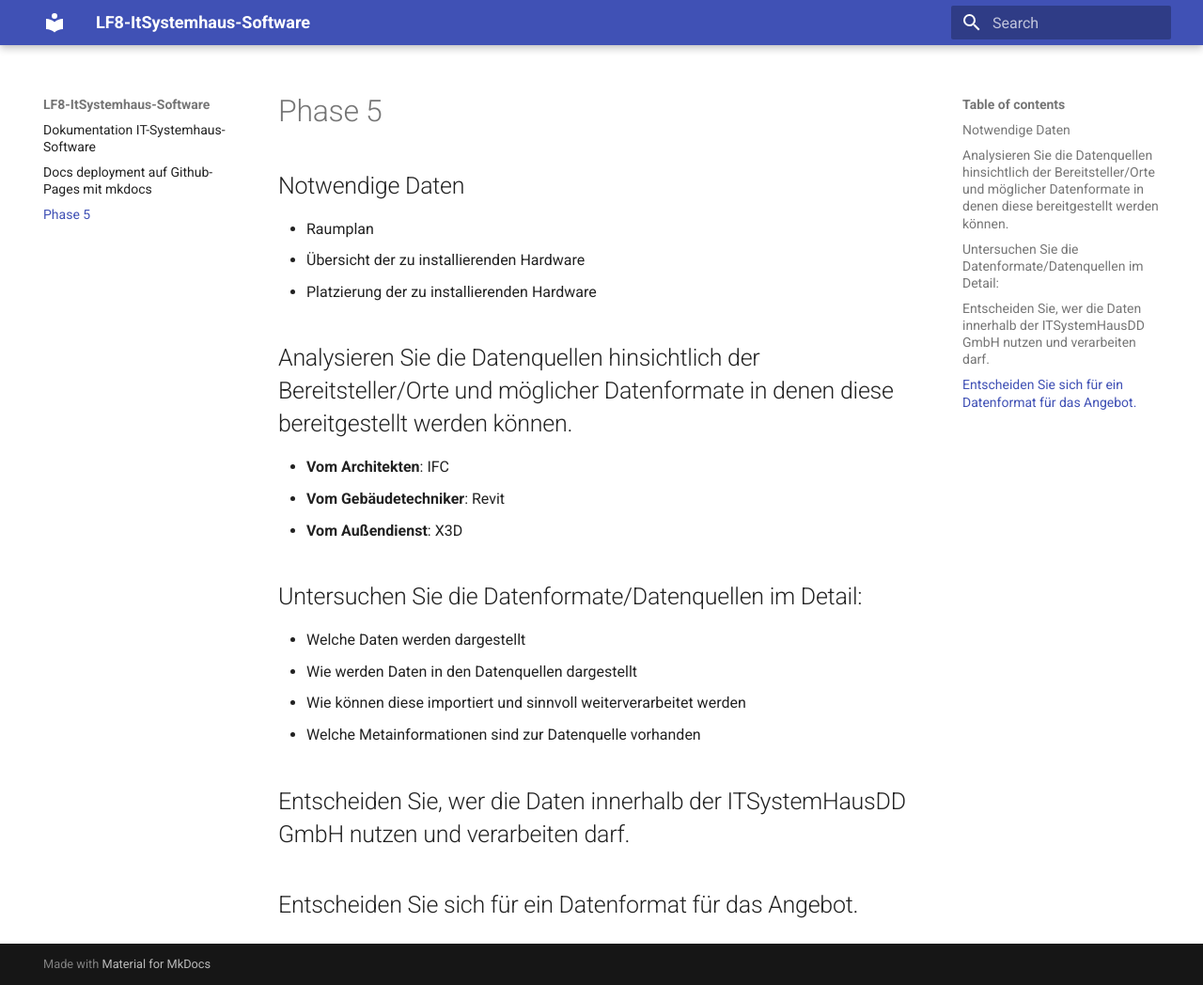
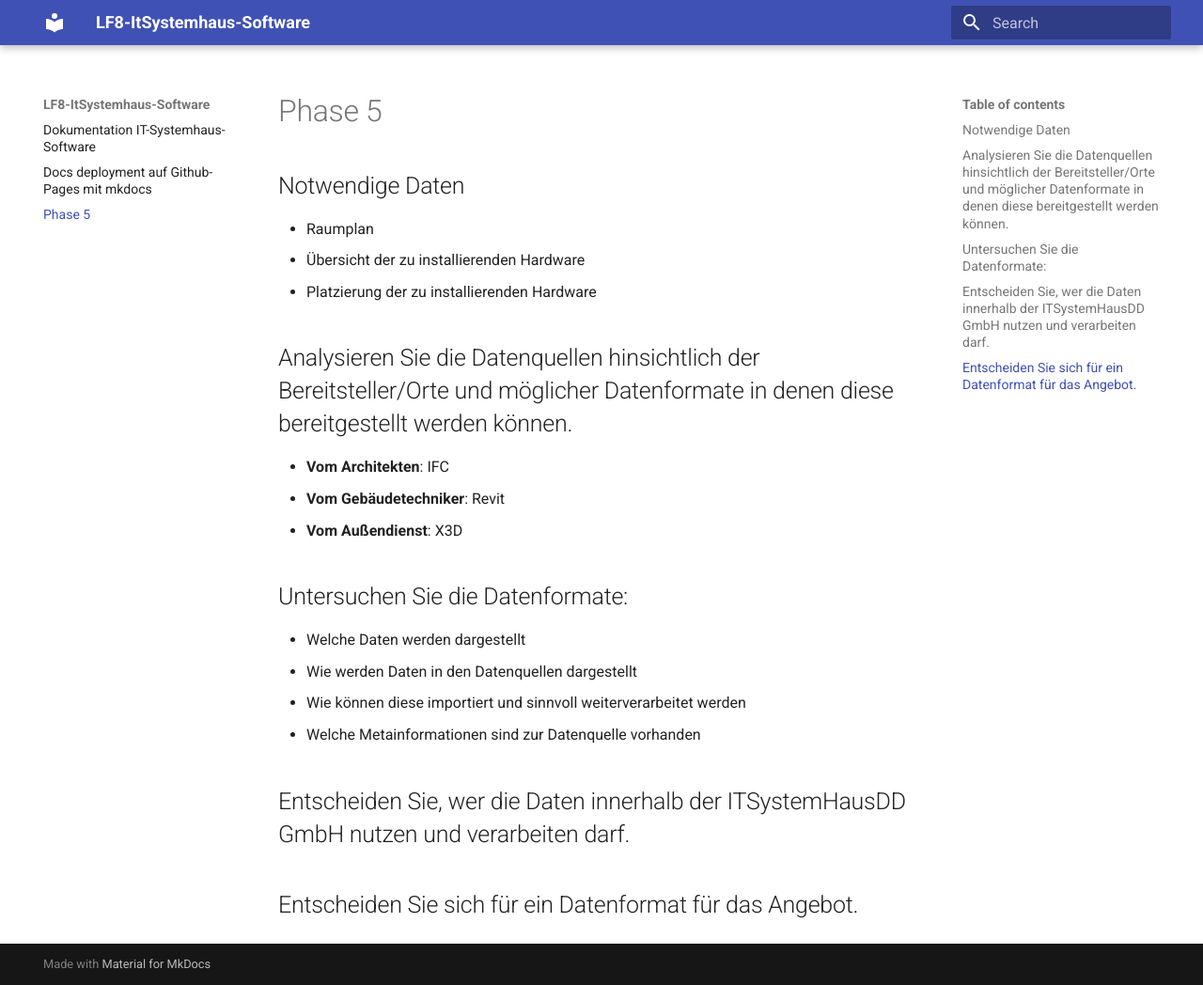
Before and after one commit to fabi321/lf8-itsystemhaus-software, an MkDocs documentation site: the page built from docs/phase5.md, in a window 1280 px wide and 1048 px high. Shown: the whole window at 94% size. Built offline with MkDocs 1.6.1 and Material for MkDocs 9.7.7, drawn with Linux system fonts in a browser that asks for light colours.

Commit message:
headline gekürzt

```diff
--- a/docs/phase5.md
+++ b/docs/phase5.md
@@ -12,7 +12,7 @@
  - __Vom Gebäudetechniker__: Revit
  - __Vom Außendienst__: X3D
 
-## Untersuchen Sie die Datenformate/Datenquellen im Detail:
+## Untersuchen Sie die Datenformate:
 * Welche Daten werden dargestellt
 * Wie werden Daten in den Datenquellen dargestellt
 * Wie können diese importiert und sinnvoll weiterverarbeitet werden
```
